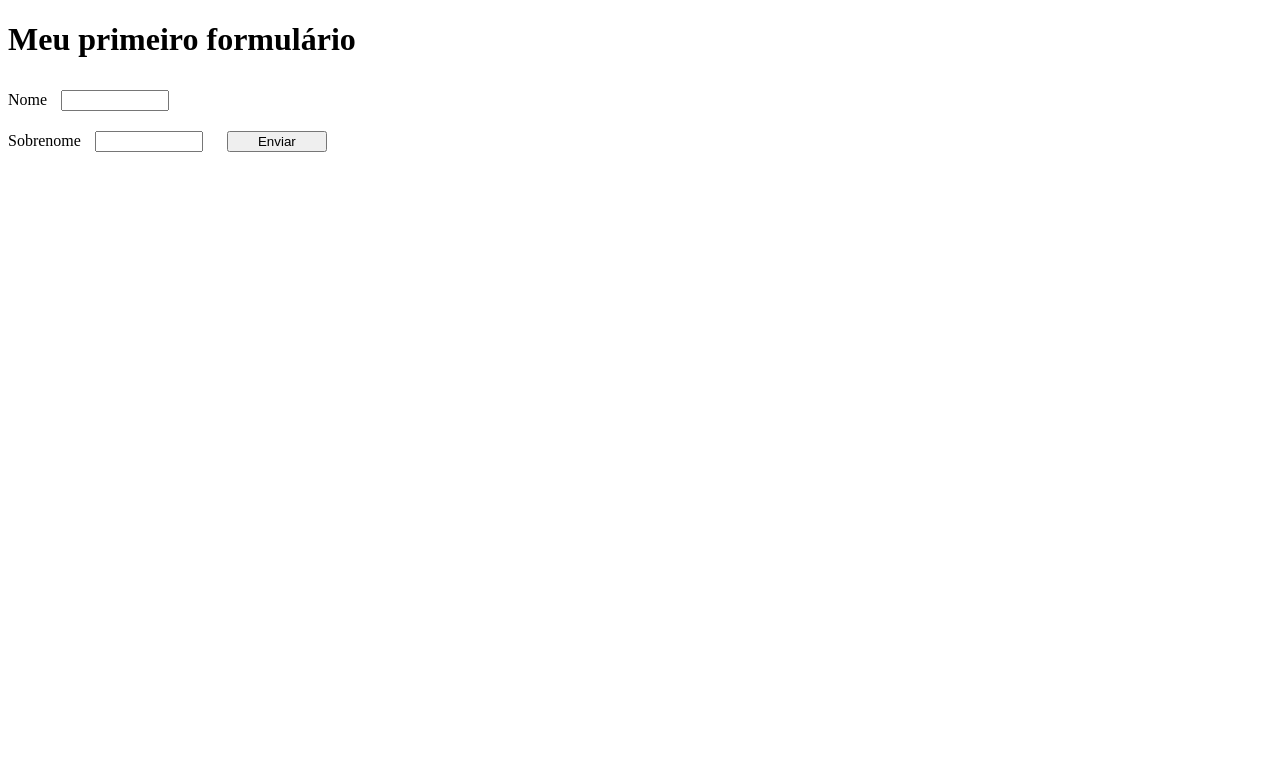
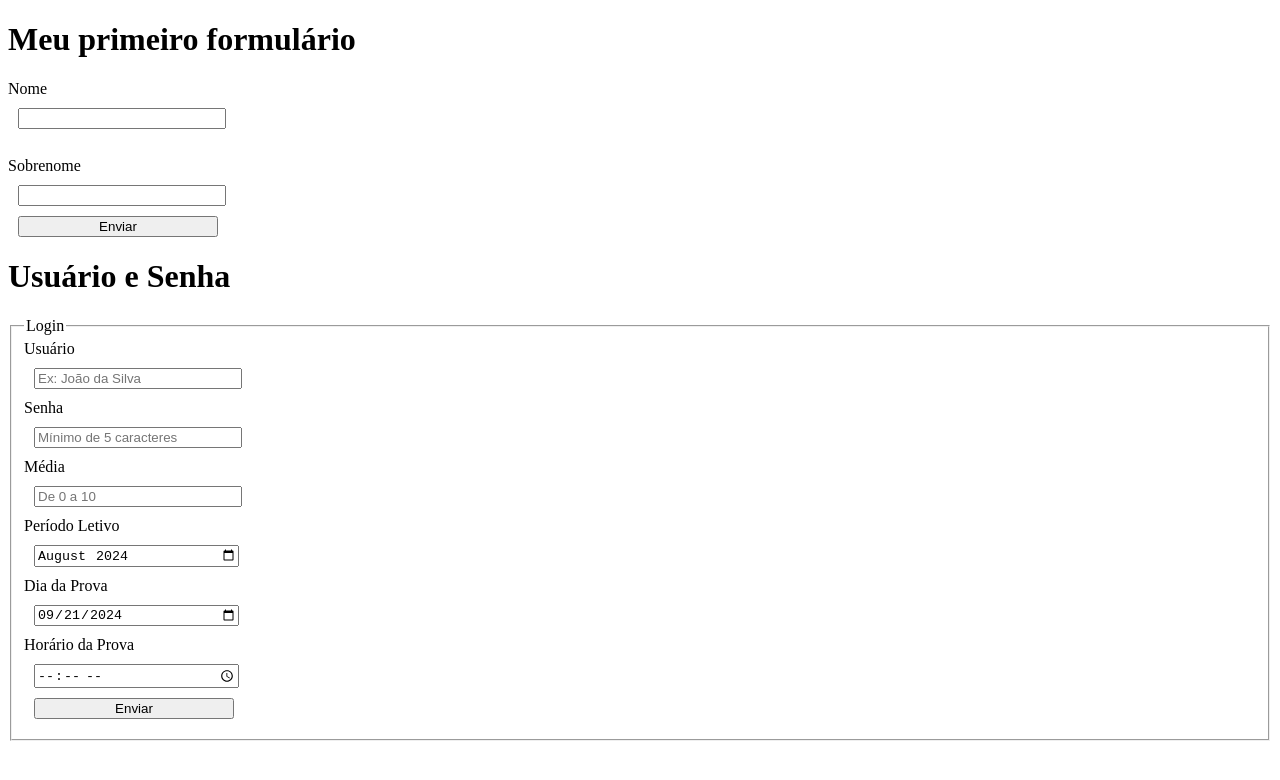
Before and after one commit to dante-alves/html5-css, a plain HTML site: page exercicios/ex025/form001.html in a window 1280 px wide. Drawn offline with Linux system fonts and the light colour scheme.

Commit message:
formulario

```diff
--- a/exercicios/ex025/form001.html
+++ b/exercicios/ex025/form001.html
@@ -7,8 +7,9 @@
     <style>
 
         input {
-            width: 100px;
+            width: 200px;
             margin: 10px;
+            display: block;
         }
     </style>
 </head>
@@ -21,5 +22,34 @@
         <input type="text" name="sobrenome" id="sobrenomeid">
         <input type="submit" value="Enviar">
     </form>
+
+    <h1>Usuário e Senha</h1>
+    <form action="cadastro.php" method="post" autocomplete="on">
+        <fieldset>
+            <legend>Login</legend>
+
+            <label for="iusu">Usuário</label>
+            <input type="text" name="usu" id="iusu" required minlength="5" maxlength="15" placeholder="Ex: João da Silva" autocomplete="username">
+
+            <label for="ipassword">Senha</label>
+            <input type="password" name="password" id="ipassword" required minlength="8" maxlength="15" autocomplete="current-password" placeholder="Mínimo de 5 caracteres">
+
+            <label for="imedia">Média</label>
+            <input type="number" name="media" id="imedia" min="0" max="10" step="0.1" placeholder="De 0 a 10" required>
+
+            <label for="iletivo">Período Letivo</label>
+            <input type="month" name="letivo" id="iletivo" value="2024-08">
+
+            <label for="idia">Dia da Prova</label>
+            <input type="date" name="dia" id="idia" value="2024-09-21">
+
+            <label for="ihora">Horário da Prova</label>
+            <input type="time" name="hora" id="ihora" >
+
+            <input type="submit" value="Enviar">
+        </fieldset>
+    </form>
+
+
 </body>
 </html>
```
Also changed, not shown: 1 other file.
